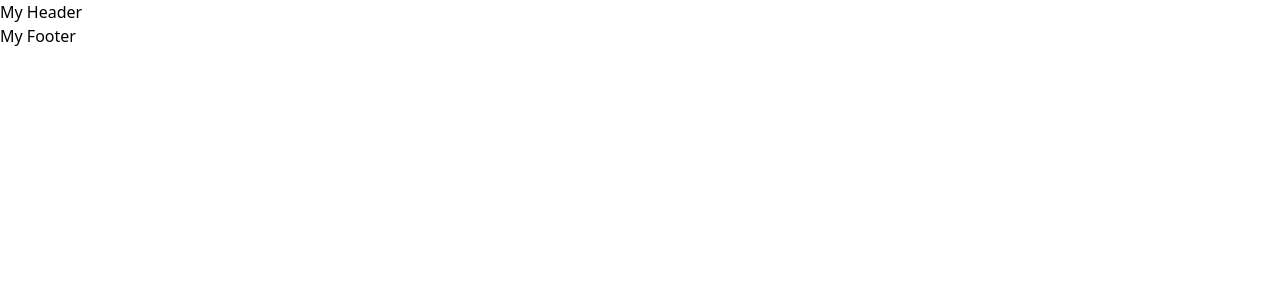
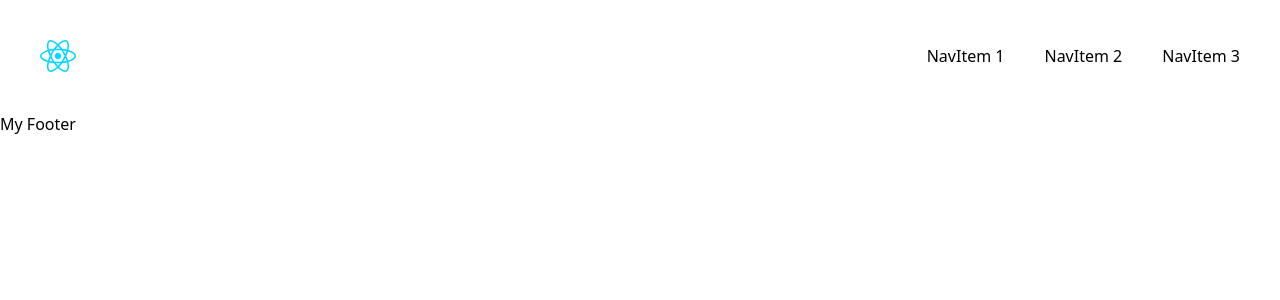
Before and after one commit to mitschga2002/towa-internship-michelle-tuertscher2023, a React (Vite) app: page / in a window 1280 px wide. Shown: the top 300 px of the page. Built offline with nearby package versions, Linux system fonts and the light colour scheme.

Commit message:
feat: Add Header with Logo and Navigation

```diff
--- a/src/App.tsx
+++ b/src/App.tsx
@@ -1,5 +1,5 @@
-import Footer from "./components/Footer";
-import Header from "./components/Header";
+import Footer from "./components/home/Footer";
+import Header from "./components/home/Header";
 
 function App() {
   return (
--- a/src/components/Header.tsx
+++ /dev/null
@@ -1,9 +0,0 @@
-const Header = () => {
-  return (
-    <header>
-      <h1>My Header</h1>
-    </header>
-  );
-};
-
-export default Header;
--- /dev/null
+++ b/src/components/common/Logo.tsx
@@ -0,0 +1,6 @@
+import reactLogo from "../../assets/react.svg";
+
+const Logo = () => {
+  return <img src={reactLogo} alt="Logo" />;
+};
+export default Logo;
--- /dev/null
+++ b/src/components/common/Navigation.tsx
@@ -0,0 +1,11 @@
+const Navigation = () => {
+  return (
+    <nav className="flex gap-10">
+      <a href="/">NavItem 1</a>
+      <a href="/">NavItem 2</a>
+      <a href="/">NavItem 3</a>
+    </nav>
+  );
+};
+
+export default Navigation;
--- /dev/null
+++ b/src/components/home/Header.tsx
@@ -0,0 +1,13 @@
+import Logo from "../common/Logo";
+import Navigation from "../common/Navigation";
+
+const Header = () => {
+  return (
+    <header className="p-10 w-full flex justify-between items-center">
+      <Logo />
+      <Navigation />
+    </header>
+  );
+};
+
+export default Header;
```
Also changed, not shown: src/components/home/Footer.tsx (renamed from src/components/Footer.tsx).
